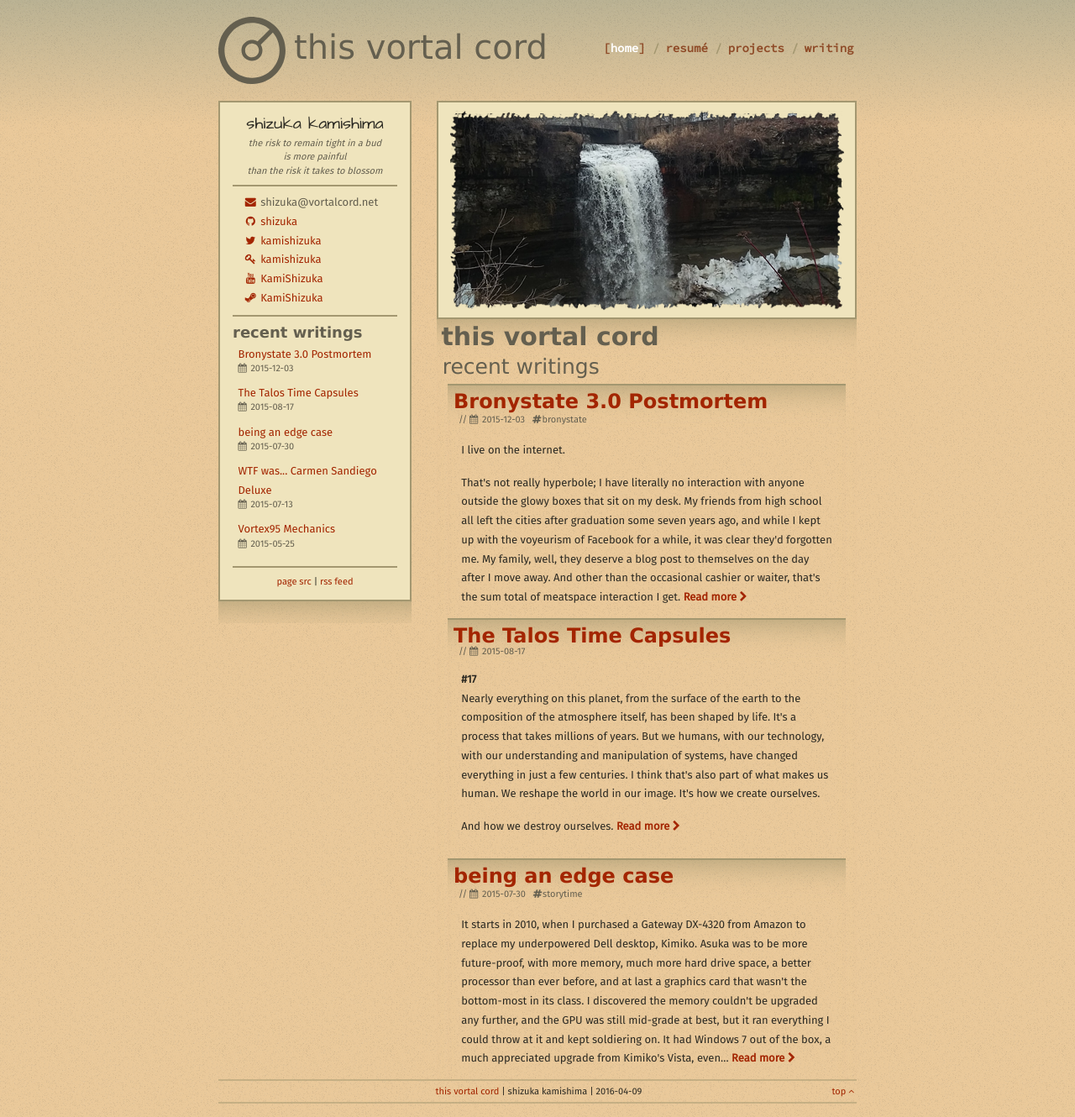
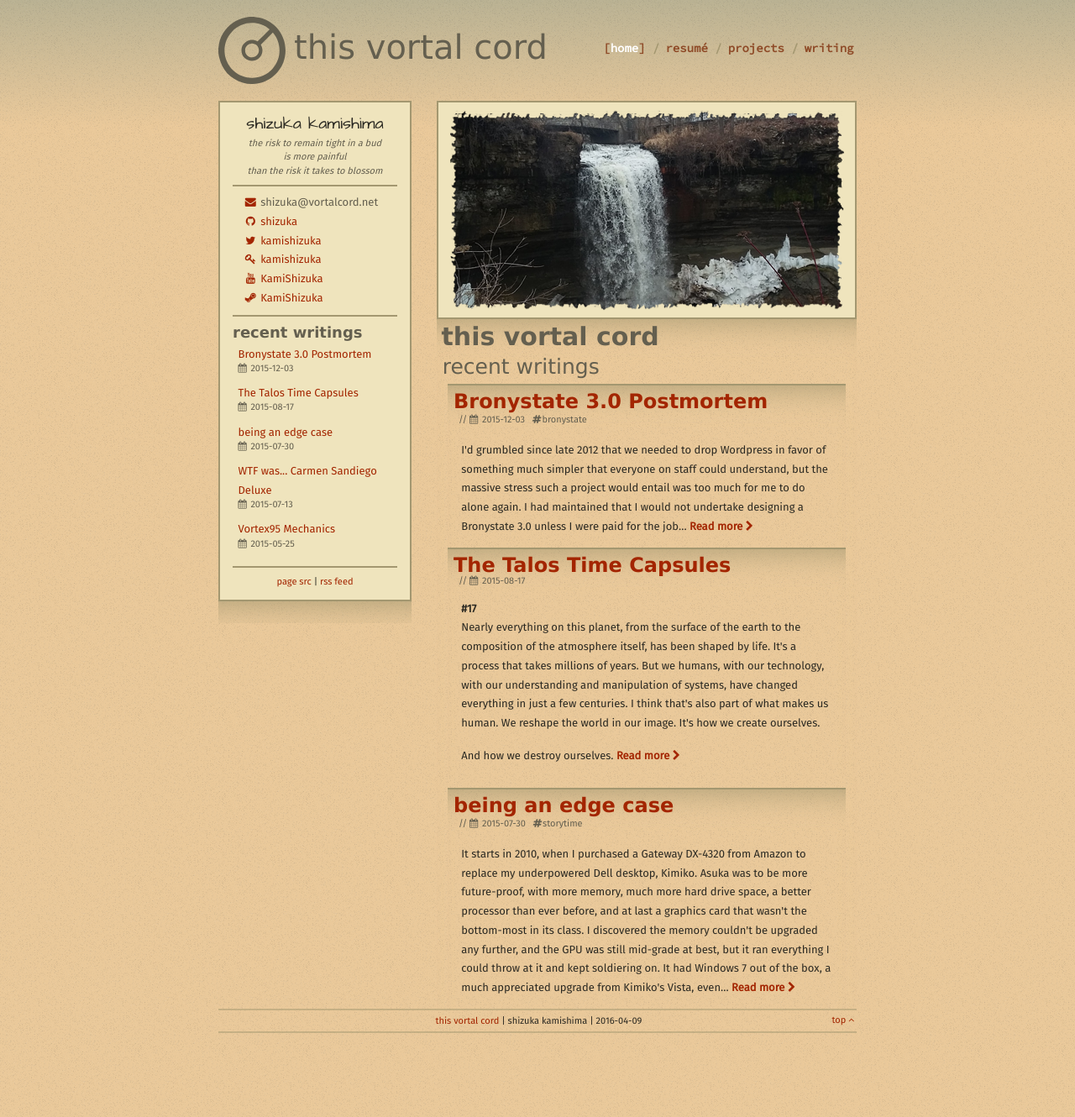
Before and after one commit to shizuka/shizuka.github.io, a Jekyll site: the page built from index.md, in a window 1280 px wide. Shown: the whole page at 84% size. Built offline with Jekyll 4.4.1, drawn with Linux system fonts in a browser that asks for light colours; nearby versions of some CDN libraries; some web fonts are replaced.

Commit message:
added blurb to postmortem

```diff
--- a/_writing/blog/2015-12-03-postmortem.md
+++ b/_writing/blog/2015-12-03-postmortem.md
@@ -2,6 +2,12 @@
 title: Bronystate 3.0 Postmortem
 date: 2015-12-03
 tags: [bronystate]
+blurb: |
+  I'd grumbled since late 2012 that we needed to drop Wordpress in favor of
+  something much simpler that everyone on staff could understand, but the massive
+  stress such a project would entail was too much for me to do alone again. I had
+  maintained that I would not undertake designing a Bronystate 3.0 unless I were
+  paid for the job...
 ---
 
 # Postmortem: The Story of Bronystate 3.0
```
